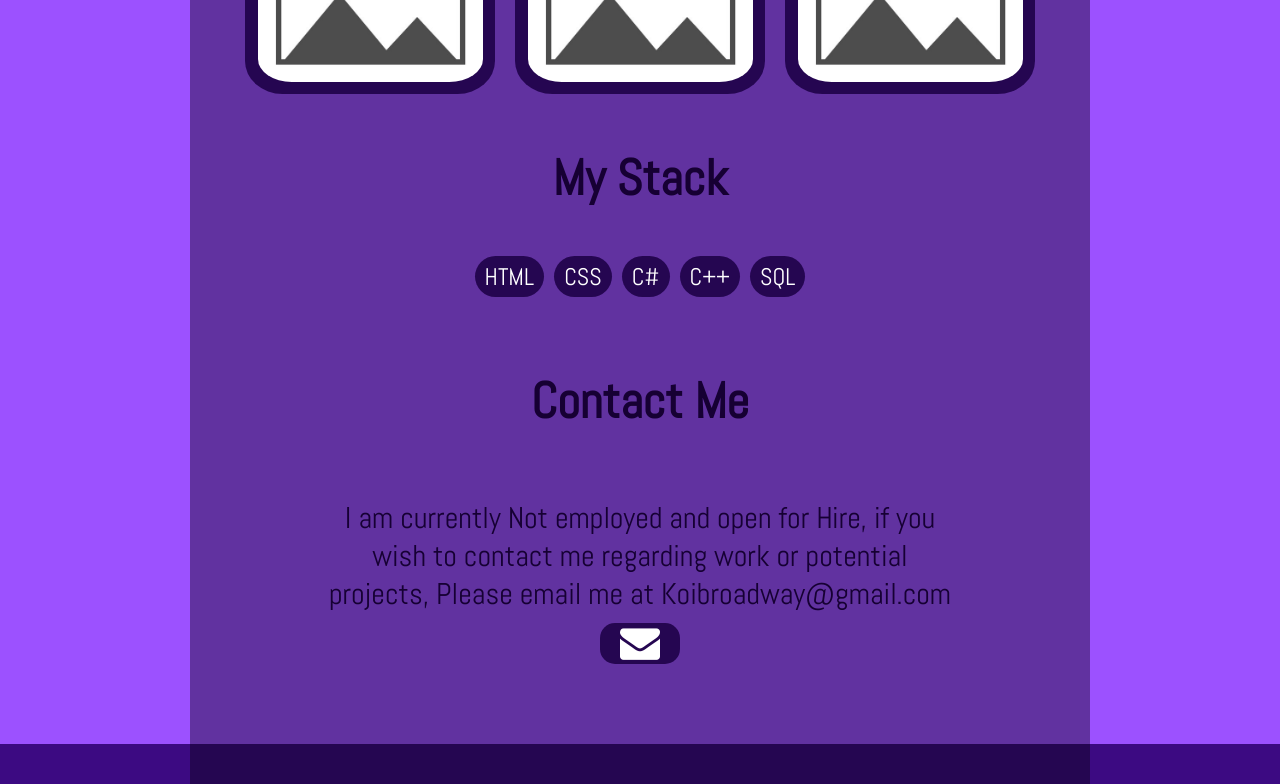
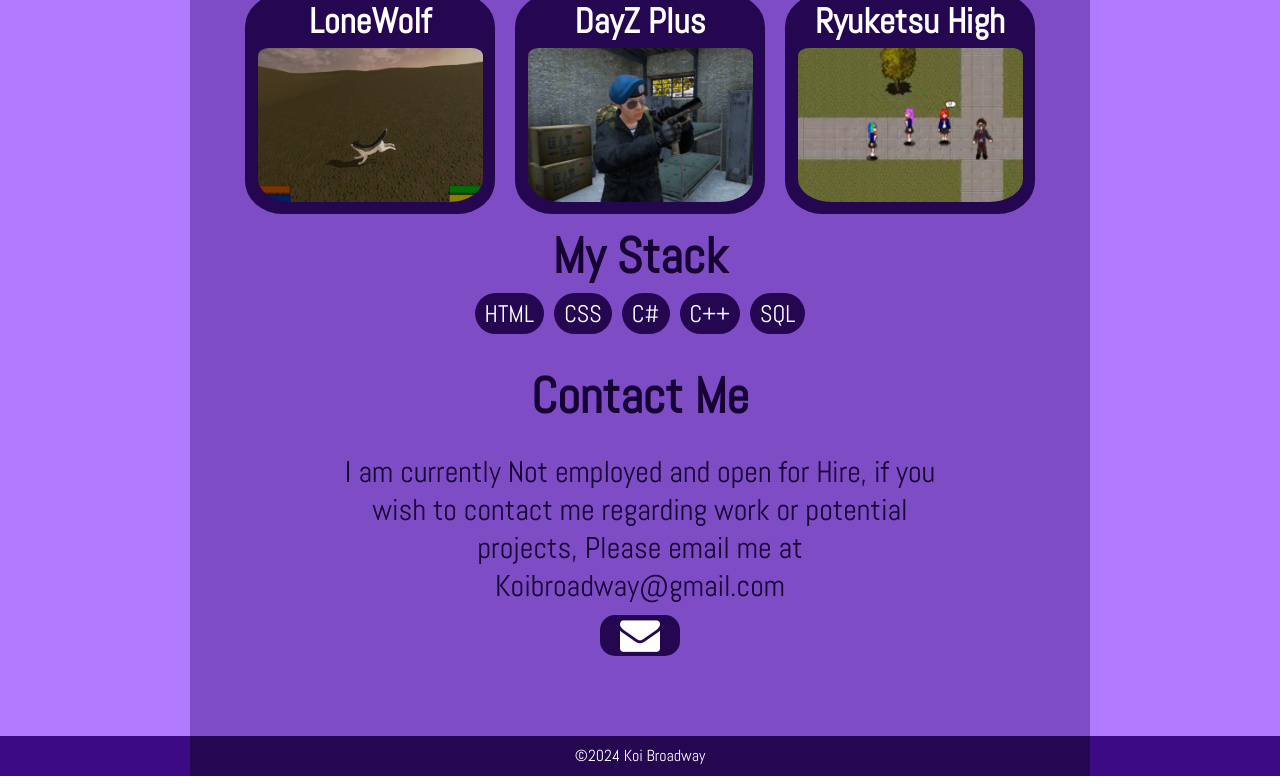
Before and after one commit to KoizumiChan/Portfolio-Site, a plain HTML site: page index.html in a window 1280 px wide. Shown: the part 777-1561 px from the top of the page. Drawn offline with Linux system fonts and the light colour scheme.

Commit message:
Updated all placeholder pictures, better spacing, fixed projects container size, footer text, colour corrected entire website.

```diff
--- a/index.html
+++ b/index.html
@@ -43,7 +43,7 @@
                     <p class="text-body">I'm a graduate full-stack developer currently residing in Birmingham, UK.</br>
                     At 26 years old, I hold a First Class BSc (Hons) in Computing from Arden University.</p>
                 </div>
-                <img class="self-portrait" src="/img/photoplaceholder.png">
+                <img class="self-portrait" src="/img/photo.png">
             </div>
             <!--About End-->
 
@@ -52,16 +52,16 @@
                 <div style="align-self:center;"><h2 class="text-header" style=" margin: 0px; padding: 0px; border: 0px;">Projects</h2></div>
                 <div class="projects">
                     <div class="project-container">
-                        <h2 class="project-text">LoneWolf</h2>
-                        <img class="project-image"src="img/placeholderimage.png">
+                        <a class="project-text" href="https://www.youtube.com/watch?v=zY9jyMQR-zE">LoneWolf</a>
+                        <img class="project-image"src="img/lonewolf.png">
                     </div>
                     <div class="project-container">
-                        <h2 class="project-text">DayZ Plus</h2>
-                        <img class="project-image"src="img/placeholderimage.png">
+                        <a class="project-text" href="https://steamcommunity.com/sharedfiles/filedetails/?id=1567720365&searchtext=">DayZ Plus</a>
+                        <img class="project-image"src="img/dayzplus.png">
                     </div>
                     <div class="project-container">
-                        <h2 class="project-text">Ryuketsu High</h2>
-                        <img class="project-image"src="img/placeholderimage.png">
+                        <a class="project-text" href="https://www.youtube.com/watch?v=hUXqR_DvjMI">Ryuketsu High</a>
+                        <img class="project-image"src="img/ryuketsu.png">
                     </div>
                 </div>
             </div>
@@ -69,7 +69,7 @@
 
             <!--Stacks Start-->
             <div class="content-container" style="flex-direction: column;" id="Stacks">
-                <div style="margin:auto;"><h2 class="text-header"> My Stack</h2></div>
+                <div style="margin:auto;"><h2 class="text-header" style=" margin: 0px; padding: 0px; border: 0px;"> My Stack</h2></div>
                 <div class="stack-container">
                     <div class="stack">HTML</div>
                     <div class="stack">CSS</div>
@@ -88,7 +88,7 @@
 
             <!--Contact Start-->
             <div class="content-container" id="Contacts" style="flex-direction:column;">
-                <div style="margin:auto;"><h2 class="text-header">Contact Me</h2></div>
+                <div style="margin:auto;"><h2 class="text-header" style=" margin: 0px; padding: 0px; border: 0px;">Contact Me</h2></div>
                 <div class="about">
                     <p class="text-body" style="margin-bottom:5px;">I am currently Not employed and open for Hire, if you wish to contact me regarding work or potential projects, Please email me at Koibroadway@gmail.com</p>
                     <a class="email-button" style="margin-top:5px;"  href="mailto:koibroadway@gmail.com"><i class="fa fa-envelope" style="font-size:40px"></i></a>
@@ -103,7 +103,9 @@
 
     <div class="footer-main">
         <div class="footer-left"></div>
-        <div class="footer-center"></div>
+        <div class="footer-center">
+            <p class="text-footer">©2024 Koi Broadway</p>
+        </div>
         <div class="footer-right"></div>
     </div>
 </body>
--- a/main.css
+++ b/main.css
@@ -5,8 +5,8 @@
 :root {
     --headerSideColor: #3C0A82;
     --headerMidColor: #250651;
-    --bodySideColor: #9C51FF;
-    --bodyMidColor: #6132A0;
+    --bodySideColor: #B17AFF;
+    --bodyMidColor: #7E4DC6;
     --navBarTextColor: white;
     --textColor: #160033;
 }
@@ -193,12 +193,14 @@ body{
     align-self: center;
     border-radius: 15%;
     margin: 50px;
-    width:30%;
+    width:350px;
     height:auto;
 }
 .text-body{
     margin-top:0px;
     font-size: 30px;
+    margin-left:10px;
+    margin-right:10px;
 }
 .projects{
     display:flex;
@@ -221,6 +223,11 @@ body{
     font-size:35px;
     color: var(--navBarTextColor);
     margin:5px;
+    text-decoration: none;
+    font-weight:1000;
+}
+.project-text:hover{
+    color: var(--bodySideColor);
 }
 .project-image{
     align-self:center;
@@ -230,11 +237,13 @@ body{
     border-top-left-radius: 5%;
     border-top-right-radius: 5%;
     margin:auto;
+    margin-bottom:0px;
+    justify-self:end;
 }
 @media screen and (max-width: 899px){
     .project-container{
-        width: 80%;
-        height:250px;
+        width: 450px;
+        height:350px;
     }
 }
 .stack-container{
@@ -278,7 +287,7 @@ body{
         width: 100%
     }
     .self-portrait{
-        width: 70%;
+        width:350px;
     }
     .projects{
         flex-direction:column;
@@ -290,6 +299,7 @@ body{
 .footer-center{
     height:40px;
     background-color: var(--headerMidColor);
+    display:flex;
 }
 .footer-left{
     height:40px;
@@ -298,6 +308,13 @@ body{
 .footer-right{
     height:40px;
     background-color: var(--headerSideColor);
+}
+.text-footer{
+    justify-self:center;
+    align-self:center;
+    margin:auto;
+    color:white;
+    font-family: "Abel", sans-serif;
 }
 @media screen and (min-width: 900px){
     .footer-left, .footer-right{
```
Also changed, not shown: img/dayzplus.png (added), img/lonewolf.png (added), img/photo.png, img/photoplaceholder.png, img/ryuketsu.png (added).
